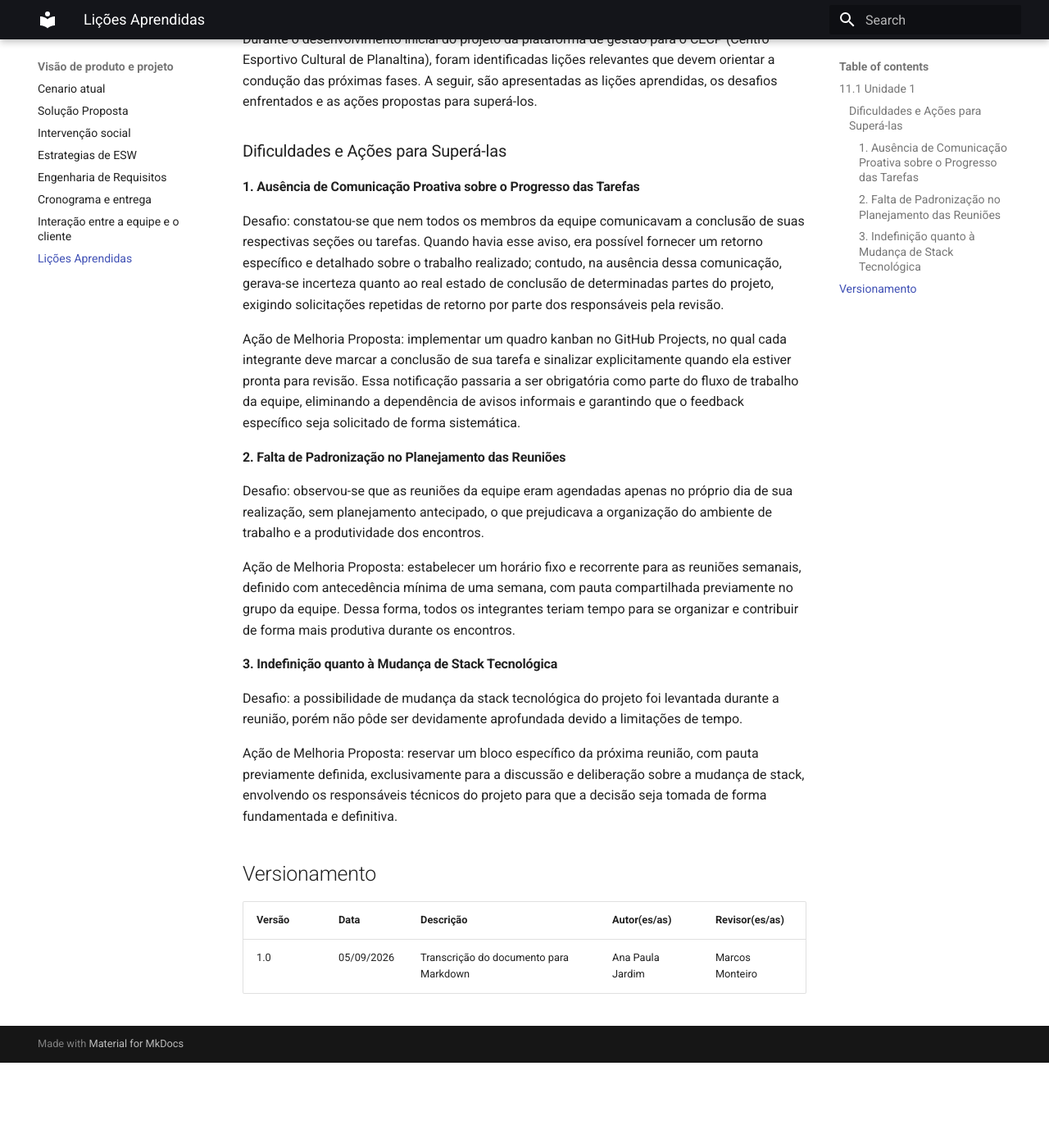
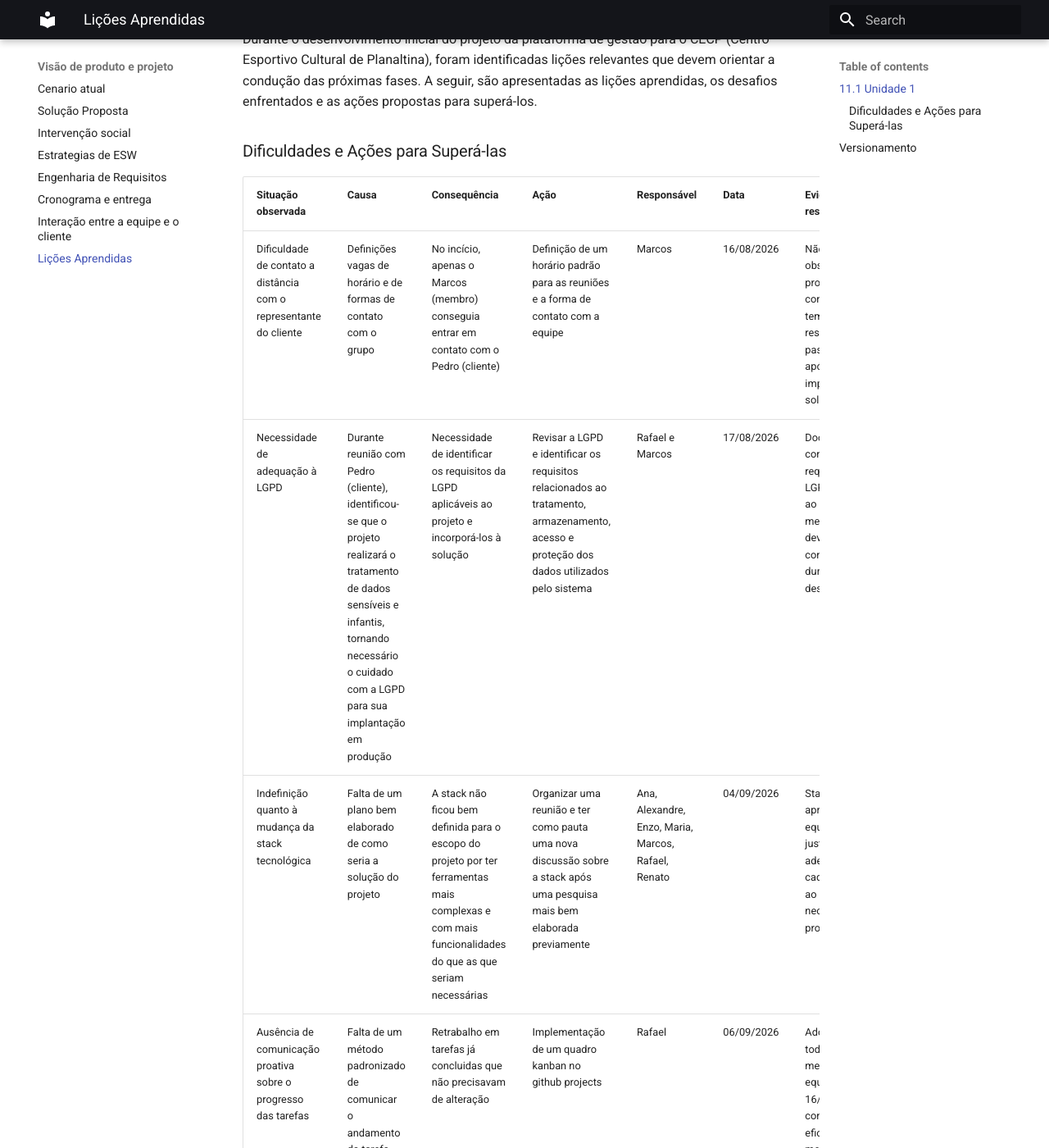
Before and after one commit to mdsreq-fga-unb/REQ-2026.2-T01-SigCecp, an MkDocs documentation site: the page built from docs/visao_produto_projeto/11_licoes_aprendidas.md, in a window 1280 px wide and 1400 px high, scrolled down 244 px. Shown: the whole window at 82% size. Built offline with MkDocs 1.6.1 and Material for MkDocs 9.7.7, drawn with Linux system fonts in a browser that asks for light colours; before the commit the page ends 1540 px from its top, so only the background shows below that; some of the changed text lies outside the part shown.

Commit message:
fix: resolve #23

```diff
--- a/docs/visao_produto_projeto/11_licoes_aprendidas.md
+++ b/docs/visao_produto_projeto/11_licoes_aprendidas.md
@@ -5,24 +5,17 @@ Durante o desenvolvimento inicial do projeto da plataforma de gestão para o CEC
 
 ### Dificuldades e Ações para Superá-las
 
-#### 1. Ausência de Comunicação Proativa sobre o Progresso das Tarefas
-Desafio: constatou-se que nem todos os membros da equipe comunicavam a conclusão de suas respectivas seções ou tarefas. Quando havia esse aviso, era possível fornecer um retorno específico e detalhado sobre o trabalho realizado; contudo, na ausência dessa comunicação, gerava-se incerteza quanto ao real estado de conclusão de determinadas partes do projeto, exigindo solicitações repetidas de retorno por parte dos responsáveis pela revisão.
-
-Ação de Melhoria Proposta: implementar um quadro kanban no GitHub Projects, no qual cada integrante deve marcar a conclusão de sua tarefa e sinalizar explicitamente quando ela estiver pronta para revisão. Essa notificação passaria a ser obrigatória como parte do fluxo de trabalho da equipe, eliminando a dependência de avisos informais e garantindo que o feedback específico seja solicitado de forma sistemática.
-
-#### 2. Falta de Padronização no Planejamento das Reuniões
-Desafio: observou-se que as reuniões da equipe eram agendadas apenas no próprio dia de sua realização, sem planejamento antecipado, o que prejudicava a organização do ambiente de trabalho e a produtividade dos encontros.
-
-Ação de Melhoria Proposta: estabelecer um horário fixo e recorrente para as reuniões semanais, definido com antecedência mínima de uma semana, com pauta compartilhada previamente no grupo da equipe. Dessa forma, todos os integrantes teriam tempo para se organizar e contribuir de forma mais produtiva durante os encontros.
-
-#### 3. Indefinição quanto à Mudança de Stack Tecnológica
-Desafio: a possibilidade de mudança da stack tecnológica do projeto foi levantada durante a reunião, porém não pôde ser devidamente aprofundada devido a limitações de tempo.
-
-Ação de Melhoria Proposta: reservar um bloco específico da próxima reunião, com pauta previamente definida, exclusivamente para a discussão e deliberação sobre a mudança de stack, envolvendo os responsáveis técnicos do projeto para que a decisão seja tomada de forma fundamentada e definitiva.
-
+| Situação observada | Causa | Consequência | Ação | Responsável | Data | Evidência do resultado | Status |
+| :--- | :--- | :--- | :--- | :--- | :--- | :--- | :--- |
+| Dificuldade de contato a distância com o representante do cliente | Definições vagas de horário e de formas de contato com o grupo | No incício, apenas o Marcos (membro) conseguia entrar em contato com o Pedro (cliente) | Definição de um horário padrão para as reuniões e a forma de contato com a equipe | Marcos | 16/08/2026 | Não foram mais observados problemas de contato e o tempo de resposta não passou de 1 dia após implementar a solução | Resolvido |
+| Necessidade de adequação à LGPD | Durante reunião com Pedro (cliente), identificou-se que o projeto realizará o tratamento de dados sensíveis e infantis, tornando necessário o cuidado com a LGPD para sua implantação em produção | Necessidade de identificar os requisitos da LGPD aplicáveis ao projeto e incorporá-los à solução | Revisar a LGPD e identificar os requisitos relacionados ao tratamento, armazenamento, acesso e proteção dos dados utilizados pelo sistema | Rafael e Marcos | 17/08/2026 | Documento contendo os requisitos da LGPD aplicáveis ao projeto e as medidas que deverão ser consideradas durante o desenvolvimento | Resolvido |
+| Indefinição quanto à mudança da stack tecnológica | Falta de um plano bem elaborado de como seria a solução do projeto | A stack não ficou bem definida para o escopo do projeto por ter ferramentas mais complexas e com mais funcionalidades do que as que seriam necessárias | Organizar uma reunião e ter como pauta uma nova discussão sobre a stack após uma pesquisa mais bem elaborada previamente | Ana, Alexandre, Enzo, Maria, Marcos, Rafael, Renato | 04/09/2026 | Stack revisada e aprovada pela equipe, com justificativa da adequação de cada tecnologia ao escopo e às necessidades do projeto | Resolvido |
+| Ausência de comunicação proativa sobre o progresso das tarefas | Falta de um método padronizado de comunicar o andamento da tarefa | Retrabalho em tarefas já concluidas que não precisavam de alteração | Implementação de um quadro kanban no github projects | Rafael | 06/09/2026 | Adoção por todos os membros da equipe até o dia 16/09/2026 e a confirmação da eficância por meio do questionamento aos membros na reunião que suceder esse dia | Em teste |
+| Falta de padronização no planejamento das reuniões | Tentativa de deixar os horários flexíveis para as reuniões | A flexibilidade proposta acabou gerando problema de adesão as reuniões por falta de horário, 3 das 5 reuniões não tiveram a presença de todos os membros | Decisão junto a equipe para definir quando ocorrerão as reuniões | Ana, Alexandre, Enzo, Maria, Marcos, Rafael, Renato | 13/09/2026 | Adesão de todos os membros do grupo às reuniões em pelo menos 90% das reuniões após a decisão até o fim da unidade 2 | Em teste |
 
 ## Versionamento
 
 | Versão | Data | Descrição | Autor(es/as) | Revisor(es/as) |
 | :--- | :--- | :--- | :--- | :--- |
 | 1.0 | 05/09/2026 | Transcrição do documento para Markdown | Ana Paula Jardim | Marcos Monteiro |
+| 1.1 | 11/09/2026 | Adequação do documento com base na [issue #23](https://github.com/mdsreq-fga-unb/REQ-2026.2-T01-SigCecp/issues/23) | Rafael Melatti | - |
```
